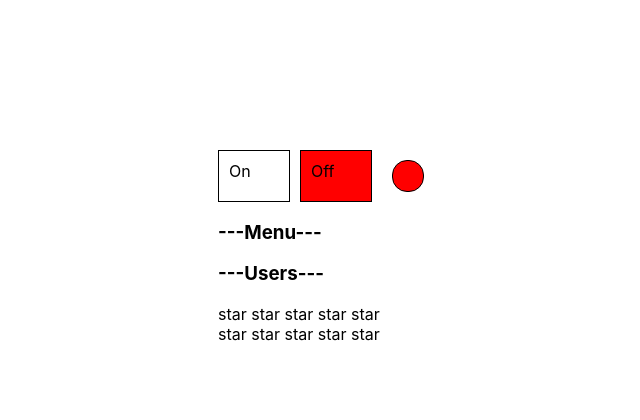
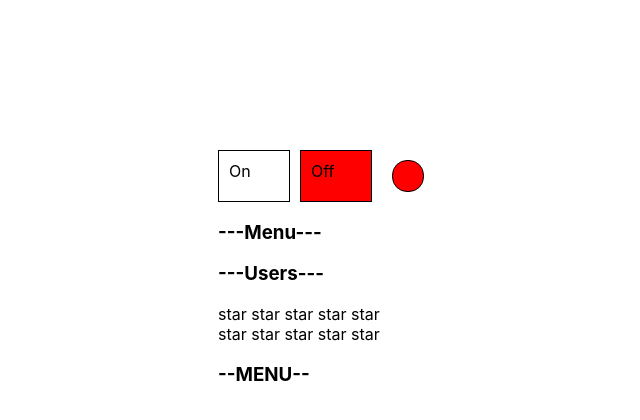
Before and after one commit to Elena-it-code/react_kabzda_kak_podrobno, a React (Create React App) app: page / in a window 1280 px wide. Shown: the top 420 px of the page, without its empty margins (222-862 px from the left). Built offline with nearby package versions, Linux system fonts and the light colour scheme.

Commit message:
Add Accordion component

```diff
--- /dev/null
+++ b/src/Accordion/Accordion.tsx
@@ -0,0 +1,30 @@
+
+type AccordionPropsType ={
+    titleValue: string
+    collapsed: boolean
+}
+
+export function Accordion(props:AccordionPropsType){
+    return <div>
+        <AccordionTitle title={props.titleValue}/>
+        {!props.collapsed && <AccordionBody/>}
+    </div>
+}
+
+type AccordionTitlePropsType ={
+    title: string
+}
+
+function AccordionTitle(props: AccordionTitlePropsType){
+    return(
+        <h3>--{props.title}--</h3>
+    )
+}
+
+function AccordionBody(){
+    return <ul>
+        <li>1</li>
+        <li>2</li>
+        <li>3</li>
+    </ul>
+}
--- a/src/App.tsx
+++ b/src/App.tsx
@@ -4,6 +4,7 @@ import {OnOff} from "./On/OnOff";
 import {UnControlAccordion} from "./UnControlAccordion/UnControlAccordion";
 import {UnControlRating} from "./UnControlRating/UnControlRating";
 import {Rating, RatingValueType} from "./Rating/Rating";
+import {Accordion} from "./Accordion/Accordion";
 
 
 function App() {
@@ -17,6 +18,7 @@ function App() {
             <UnControlAccordion titleValue={'Users'}/>
             <UnControlRating/>
             <Rating value={ratingValue} onClick={setRatingValue}/>
+            <Accordion titleValue={'MENU'} collapsed={true}/>
 
             {/*<OnOff on={false}/>
            <OnOff on={true}/>*/}
```
